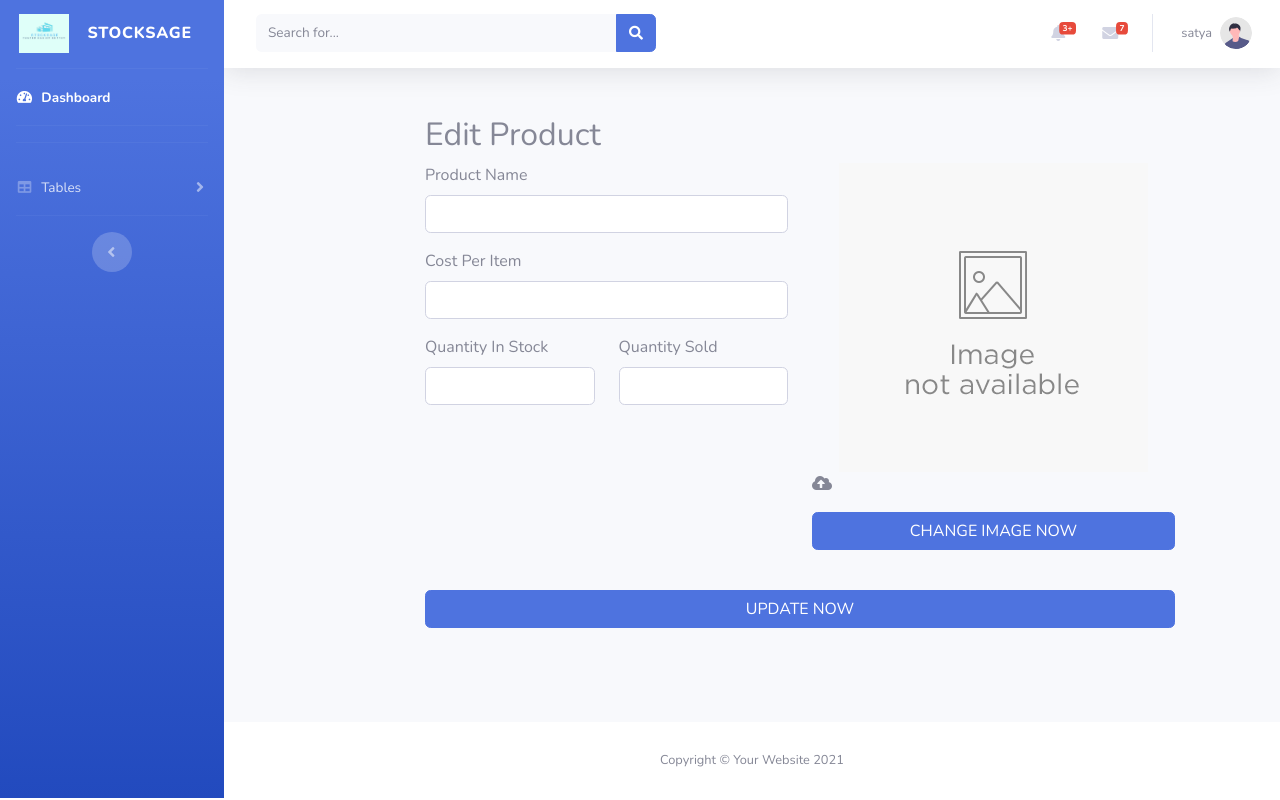
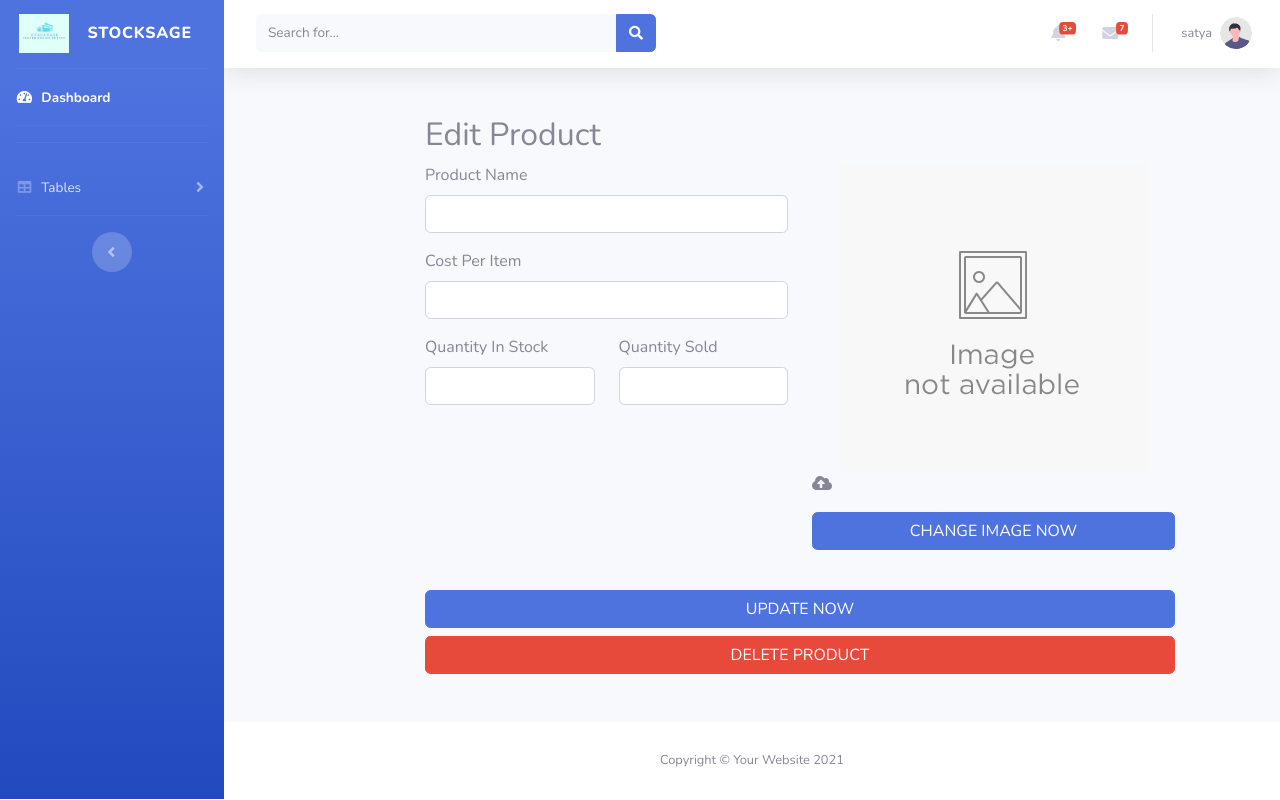
Before and after one commit to satyamsakral/stock-sage-ims-, a Django app: page /inventory/per_product_view/22 in a window 1280 px wide. Run offline with Django 4.2, Linux system fonts and the light colour scheme; a user stored in the database is signed in; data comes from the database, SQL or seed files in the repository; both versions use the stored data as it was after the commit; some libraries are stand-ins or nearby versions.

Commit message:
product delete in product_view.html

```diff
--- a/IMSS/views.py
+++ b/IMSS/views.py
@@ -58,7 +58,7 @@ def delete(request, pk):
 
 @login_required()
 def update(request, pk):
-    inventory = get_object_or_404(Inventory, pk=pk)
+    inventory = get_object_or_404(Inventory, id=pk)
     if request.method == "POST":
         updateForm = InventoryUpdateForm(data=request.POST)
         if updateForm.is_valid():
@@ -73,7 +73,7 @@ def update(request, pk):
     else:
         updateForm = InventoryUpdateForm(instance=inventory)
 
-    return render(request, "inventory/product_view.html", {'form' : updateForm})
+    return render(request, "inventory/product_view.html", {'form' : updateForm,'id':pk})
 
 
 
--- a/templates/inventory/product_view.html
+++ b/templates/inventory/product_view.html
@@ -96,6 +96,7 @@ Product
             </div>
             <div class="col-12">
               <button type="submit" class="btn btn-primary btn-block text-uppercase">Update Now</button>
+              <a href="{% url 'delete_inventory' id %}"><button class="btn btn-danger btn-block text-uppercase mt-2">Delete Product</button><a>
             </div>
           </form>
           </div>
```
Also changed, not shown: db.sqlite3.
